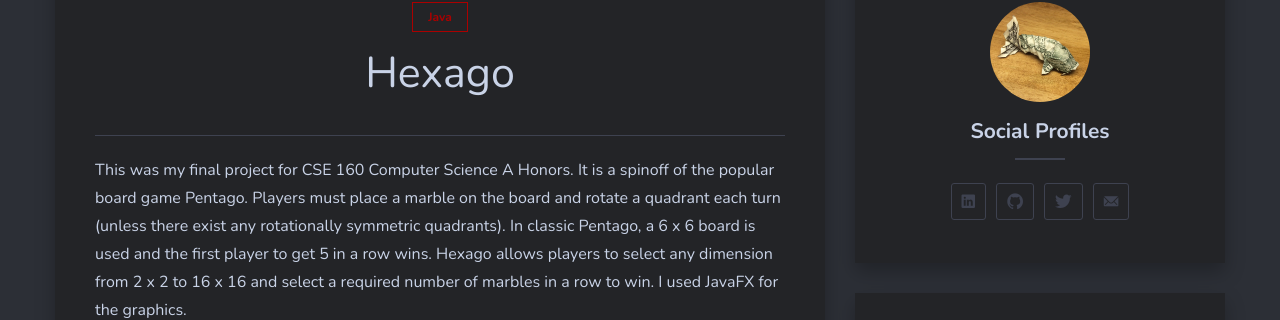
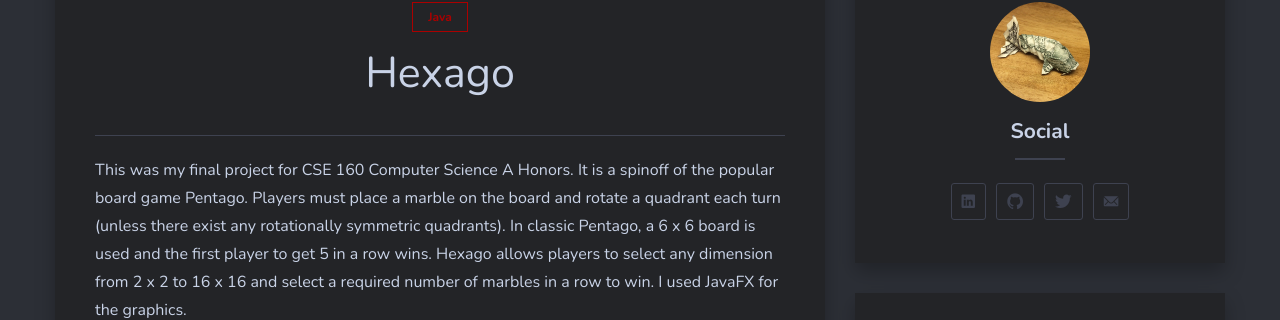
Before and after one commit to aburford/aburford.github.io, a Jekyll site: the page built from _posts/2019-09-11-hexago.markdown, in a window 1280 px wide. Shown: the part 763-1083 px from the top of the page. Built offline with Jekyll 4.4.1, drawn with Linux system fonts in a browser that asks for light colours; nearby versions of some CDN libraries.

```diff
--- a/_includes/sidebar.html
+++ b/_includes/sidebar.html
@@ -25,7 +25,7 @@
 
   <div class="widget widget-social" style="text-align: center">
     <img style="border-radius: 50%; max-width: 100px" src="/img/profile.jpg">
-    <h3 class="widget-title">Social Profiles</h3>
+    <h3 class="widget-title">Social</h3>
     <ul class="social-profiles list-reset">
       {% if site.linkedin %}
       <li class="social-profiles-item">
```
